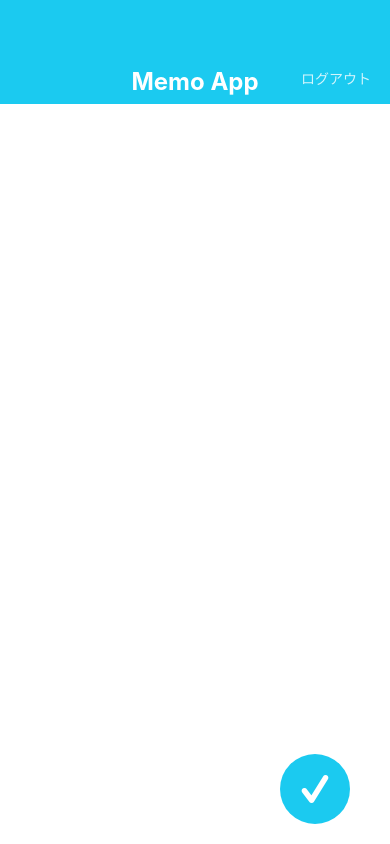
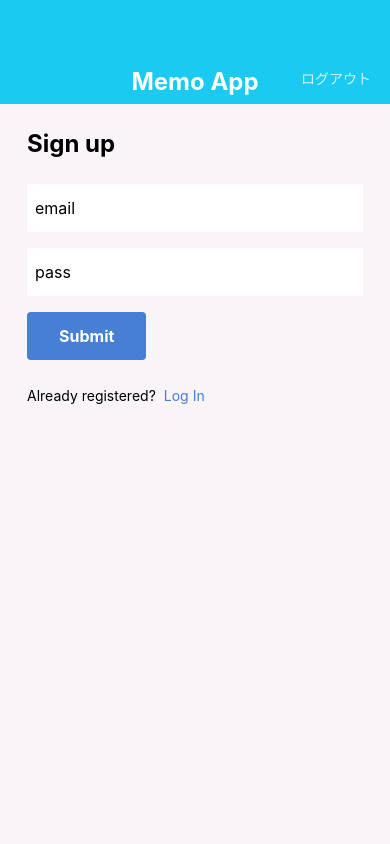
Before and after one commit to tateking1257/MemoApp, a React Native app: screen / in a window 390 px wide. Built offline with nearby package versions, Linux system fonts and the light colour scheme.

Commit message:
login out screen

```diff
--- a/App.jsx
+++ b/App.jsx
@@ -3,10 +3,12 @@ import MemoListScreen from './src/screens/MemoListScreen';
 import MemoDetailsScreen from './src/screens/MemoDetailsScreen';
 import MemoEditScreen from './src/screens/MemoEditScreen ';
 import MemoCreateScreen from './src/screens/MemoCreateScreen';
+import LoginScreen from './src/screens/LoginScreen';
+import SignUpScreen from './src/screens/SignUpScreen';
 
 export default function App() {
   return (
-    <MemoCreateScreen />
+    <SignUpScreen />
   );
 }
 
--- /dev/null
+++ b/src/components/Buttom.jsx
@@ -0,0 +1,33 @@
+import React from 'react';
+import { View, Text, StyleSheet } from 'react-native';
+import { string } from 'prop-types';
+
+export default function Buttom(props) {
+    const { label } = props;
+    return(
+        <View style={styles.buttomContainer}>
+            <Text style={styles.buttomLabel}>{ label }</Text>
+        </View>
+    );
+}
+
+Buttom.propTypes = {
+    label:string.isRequired,
+};
+
+const styles = StyleSheet.create({
+    buttomContainer: {
+        backgroundColor: '#467fd3',
+        borderRadius: 4,
+        marginBottom: 24,
+        alignSelf: 'flex-start',
+    },
+    buttomLabel: {
+        color: "#ffffff",
+        fontSize: 16,
+        lineHeight: 32,
+        paddingHorizontal: 32,
+        paddingVertical: 8,
+        fontWeight: 'bold',
+    },
+});
--- /dev/null
+++ b/src/screens/LoginScreen.jsx
@@ -0,0 +1,62 @@
+import React from 'react';
+import { View, Text, TextInput, StyleSheet } from 'react-native';
+
+import AppBar from '../components/AppBar';
+import Buttom from '../components/Buttom';
+
+export default function LoginScreen() {
+    return(
+        <View style={styles.container}>
+            <AppBar />
+            <View style={styles.inner}>
+                <Text style={styles.title}>Log In</Text>
+                <TextInput style={styles.input} value="email" />
+                <TextInput style={styles.input} value="pass" />
+                <Buttom label='Submit'/>
+                <View style={styles.footContainer}>
+                    <Text style={styles.footText}>Not registered?</Text>
+                    <Text style={styles.footLink}>Sign up here!</Text>
+                </View>
+            </View>
+        </View>
+    );
+}
+
+const styles = StyleSheet.create({
+    container:{
+        flex: 1,
+        backgroundColor: '#f8f4f8'
+    },
+    inner: {
+        paddingHorizontal: 27,
+        paddingVertical: 24,
+    },
+    title: {
+        fontSize: 24,
+        fontWeight: 'bold',
+        lineHeight: 32,
+        marginBottom: 24,
+    },
+    input: {
+        fontSize: 16,
+        height: 48,
+        borderColor: '#dddddd',
+        borderweight: 1,
+        backgroundColor: '#ffffff',
+        paddingHorizontal: 8,
+        marginBottom: 16,
+    },
+    footContainer: {
+        flexDirection: 'row',
+    },
+    footText: {
+        fontSize: 14,
+        lineHeight: 24,
+        marginRight: 8,
+    },
+    footLink: {
+        fontSize: 14,
+        lineHeight: 24,
+        color: '#467fd3',
+    },
+});
--- /dev/null
+++ b/src/screens/SignUpScreen.jsx
@@ -0,0 +1,62 @@
+import React from 'react';
+import { View, Text, TextInput, StyleSheet } from 'react-native';
+
+import AppBar from '../components/AppBar';
+import Buttom from '../components/Buttom';
+
+export default function SignUpScreen() {
+    return(
+        <View style={styles.container}>
+            <AppBar />
+            <View style={styles.inner}>
+                <Text style={styles.title}>Sign up</Text>
+                <TextInput style={styles.input} value="email" />
+                <TextInput style={styles.input} value="pass" />
+                <Buttom label='Submit'/>
+                <View style={styles.footContainer}>
+                    <Text style={styles.footText}>Already registered?</Text>
+                    <Text style={styles.footLink}>Log In</Text>
+                </View>
+            </View>
+        </View>
+    );
+}
+
+const styles = StyleSheet.create({
+    container:{
+        flex: 1,
+        backgroundColor: '#f8f4f8'
+    },
+    inner: {
+        paddingHorizontal: 27,
+        paddingVertical: 24,
+    },
+    title: {
+        fontSize: 24,
+        fontWeight: 'bold',
+        lineHeight: 32,
+        marginBottom: 24,
+    },
+    input: {
+        fontSize: 16,
+        height: 48,
+        borderColor: '#dddddd',
+        borderweight: 1,
+        backgroundColor: '#ffffff',
+        paddingHorizontal: 8,
+        marginBottom: 16,
+    },
+    footContainer: {
+        flexDirection: 'row',
+    },
+    footText: {
+        fontSize: 14,
+        lineHeight: 24,
+        marginRight: 8,
+    },
+    footLink: {
+        fontSize: 14,
+        lineHeight: 24,
+        color: '#467fd3',
+    },
+});
```
